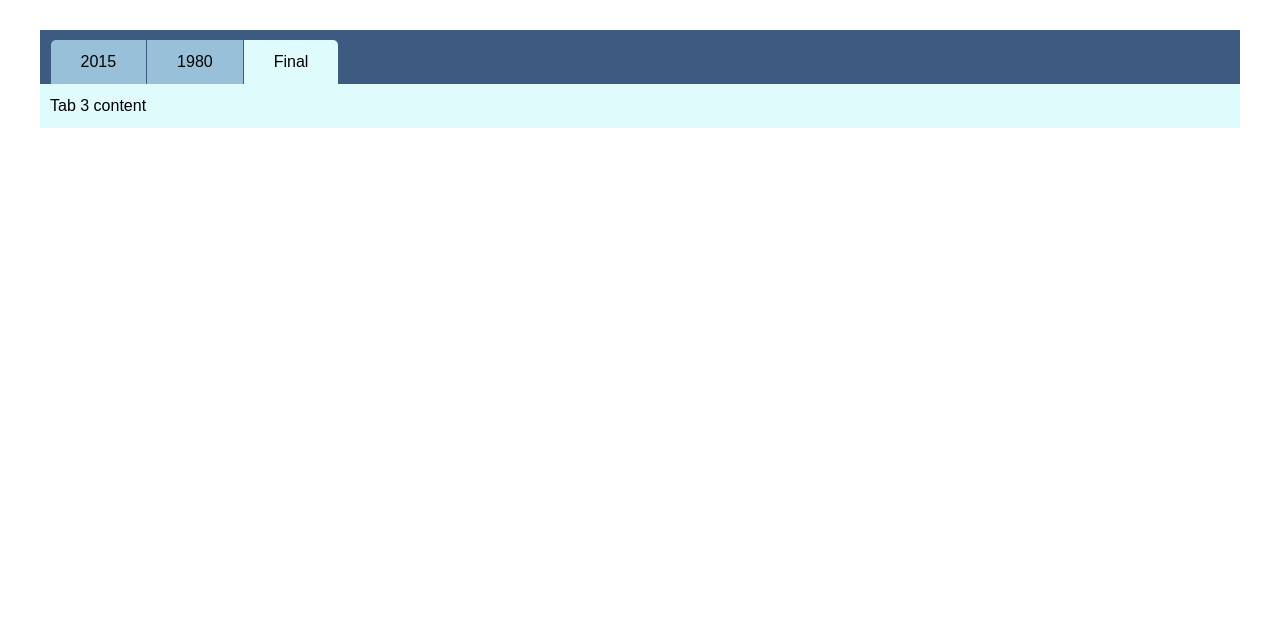
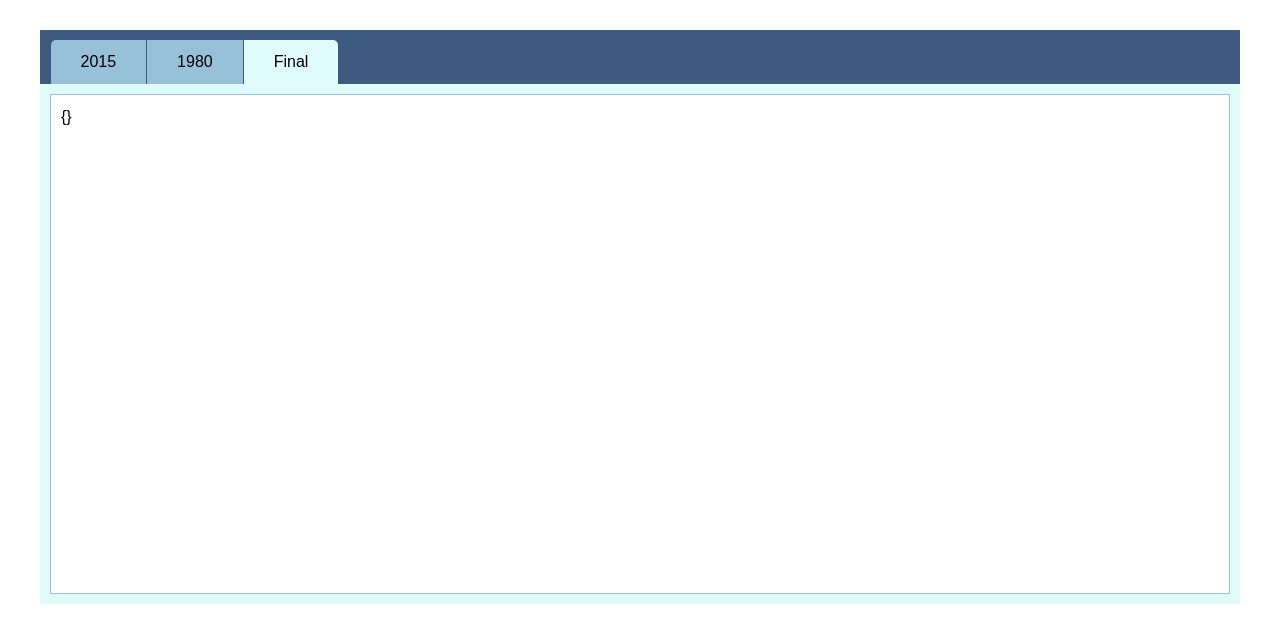
Before and after one commit to mkrawczykowski/next-with-typescript-json-builder, a Next.js app: page / in a window 1280 px wide. Both pictures are taken after a click on the item "Final". Shown: the top 642 px of the page. Built offline with nearby package versions, Linux system fonts and the light colour scheme.

Commit message:
textareaFinal working with 2015 data

```diff
--- a/components/Tabs/Tabs.tsx
+++ b/components/Tabs/Tabs.tsx
@@ -3,6 +3,7 @@ import styles from './Tabs.module.scss';
 import Tab from '../Tab/Tab';
 import TabContent from '../TabContent/TabContent';
 import Textarea2015 from '../Textarea2015/Textarea2015';
+import TextareaFinal from '../TextareaFinal/TextareaFinal';
 import List1980 from '../List1980/List1980';
 
 const Tabs = () => {
@@ -23,7 +24,8 @@ const Tabs = () => {
                     <List1980/>
                 </TabContent>
                 <TabContent name="tab3">
-                    Tab 3 content</TabContent>
+                    <TextareaFinal />
+                </TabContent>
             </div>
         </>
     )
--- /dev/null
+++ b/components/TextareaFinal/TextareaFinal.module.scss
@@ -0,0 +1,10 @@
+@use '../../styles/global/' as global;
+
+.textareaFinal{
+    background-color: global.$white;
+    display: block;
+    width: 100%;
+    min-height: 50rem;
+    border: 0.1rem solid global.$blue2;
+    padding: 1rem;
+}
--- /dev/null
+++ b/components/TextareaFinal/TextareaFinal.tsx
@@ -0,0 +1,13 @@
+import React, {useContext, useEffect} from 'react';
+import style from './TextareaFinal.module.scss';
+import {Context} from '../Store/Store';
+
+const TextareaFinal = () => {
+    const [activeTabState, setActiveTabState, all1980ItemsState, setAll1980ItemsState] = useContext(Context);
+
+    return(
+        <textarea value={JSON.stringify(all1980ItemsState, undefined, 2)} className={style.textareaFinal}></textarea>
+    )
+}
+
+export default TextareaFinal;
```
